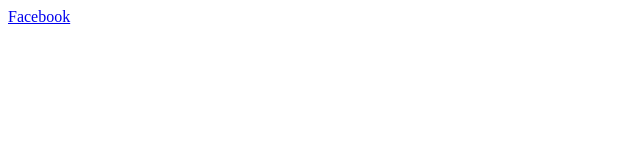
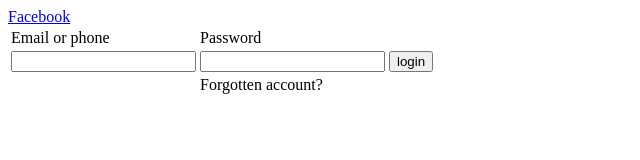
Before and after one commit to Rishi212001/facebook-clone, a plain HTML site: page index.html in a window 1280 px wide. Shown: the whole page, without its empty margins (0-640 px from the left). Drawn offline with Linux system fonts and the light colour scheme.

Commit message:
login control created

```diff
--- a/index.html
+++ b/index.html
@@ -12,6 +12,23 @@
             <div class="logo">
                 <a class="logo-text" href="index.html">Facebook</a>
             </div>
+            <div class="login">
+                <form action="">
+                    <table class="login-control">
+                        <tr>
+                            <td><label class="login-label">Email or phone</label></td>
+                            <td><label class="login-label">Password</label></td>
+                        </tr>
+                        <td><input type="text"></td>
+                        <td><input type="text"></td>
+                        <td><input class="submit-button" type="submit" value="login"></td>
+                        <tr>
+                            <td></td>
+                            <td><a class="forgotten">Forgotten account?</a></td>
+                        </tr>
+                    </table>
+                </form>
+            </div>
         </div>
     </div>
 </body>
```
